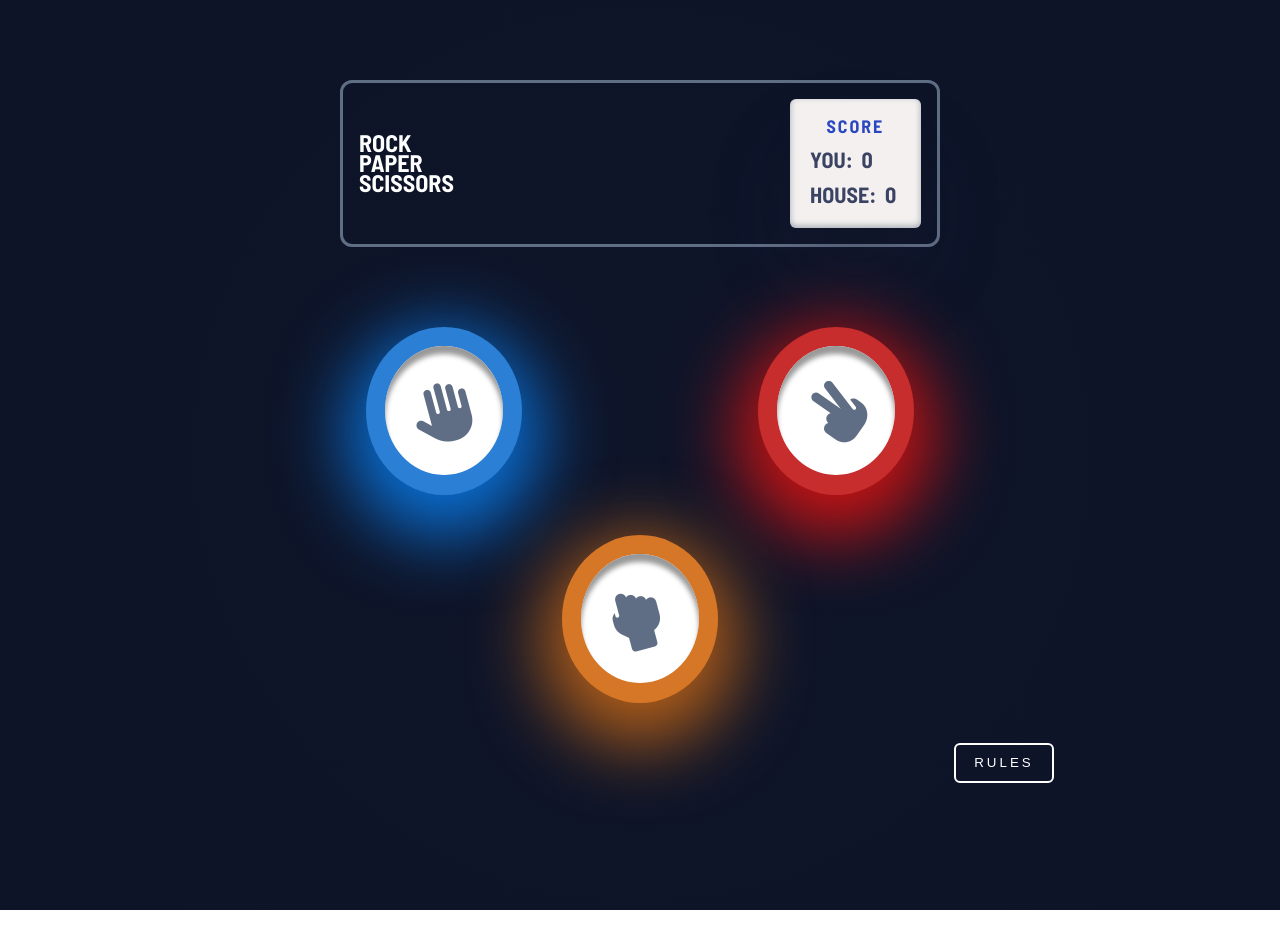
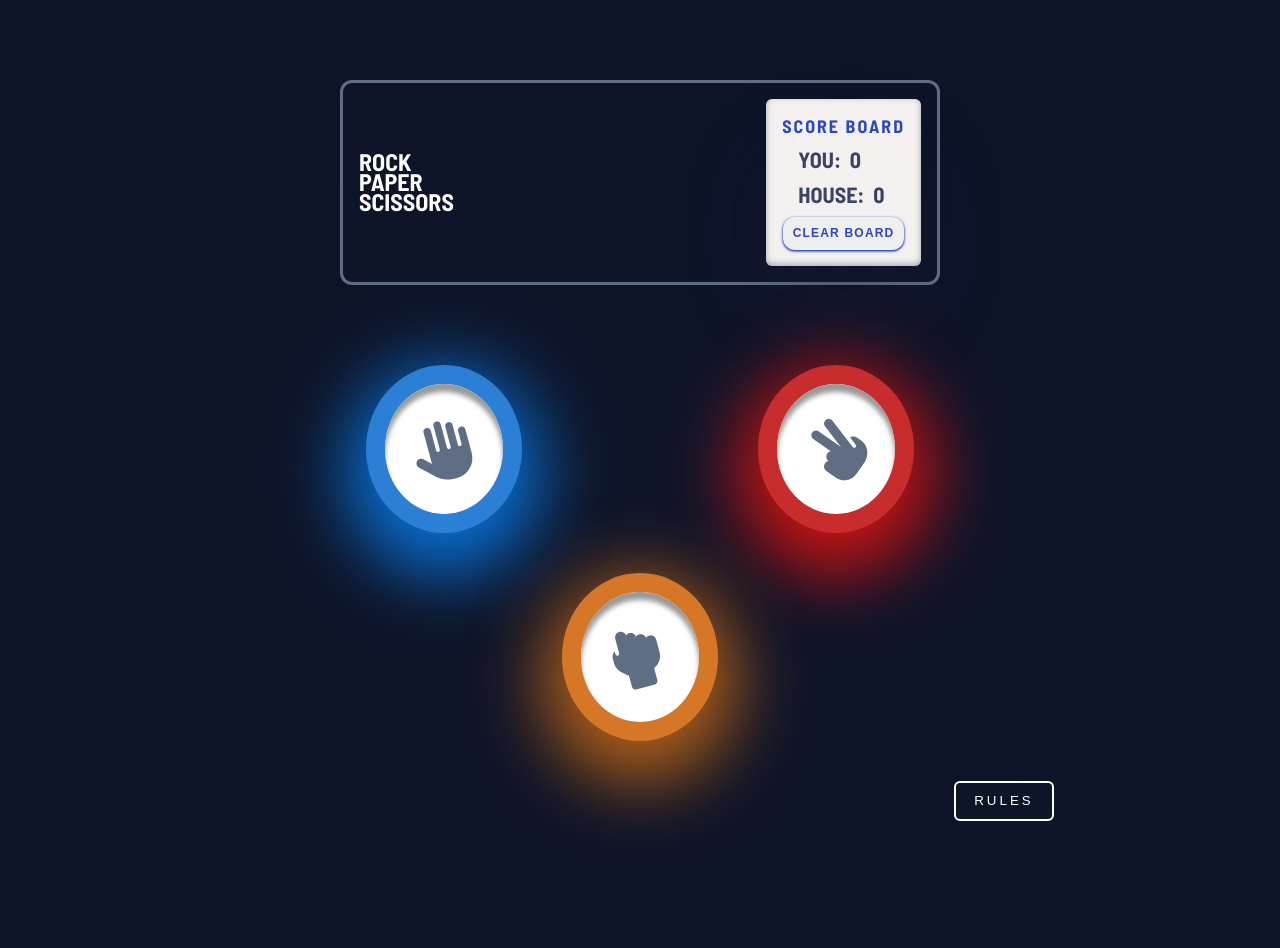
Before and after one commit to Grzegorz1992/Rock-paper-scissors, a website built with Vite: page src/index.html in a window 1280 px wide. Before the commit the page ends 910 px from the top, so only its background shows below. Built offline with nearby package versions, Linux system fonts and the light colour scheme.

Commit message:
added and styled clear score button

```diff
--- a/src/index.html
+++ b/src/index.html
@@ -24,11 +24,12 @@
 				<span class="title-span">SCISSORS</span>
 			</div>
 			<div class="game-score-box">
-				<h2 class="score-title">SCORE</h2>
+				<h2 class="score-title">SCORE BOARD</h2>
 				<div class="game-score">
 					<p>YOU: <span class="user-result">0</span></p>
 					<p>HOUSE: <span class="house-result">0</span></p>
 				</div>
+				<button class="clear-score-btn">CLEAR BOARD</button>
 			</div>
 		</header>
 
--- a/src/style.css
+++ b/src/style.css
@@ -86,6 +86,19 @@ body.modal-open::before {
 
 .game-score span {
 	padding: 0.2em;
+}
+
+.clear-score-btn {
+	padding: 0.8em;
+	border: none;
+	border-radius: 12px;
+	box-shadow: hsl(229, 64%, 46%) 0px 1px 3px, hsl(229, 64%, 46%) 0px 1px 2px;
+	font-size: 1.2rem;
+	font-weight: bold;
+	letter-spacing: 1.2px;
+	color: hsl(229, 64%, 46%);
+	cursor: pointer;
+
 }
 
 /* MAIN */
```
